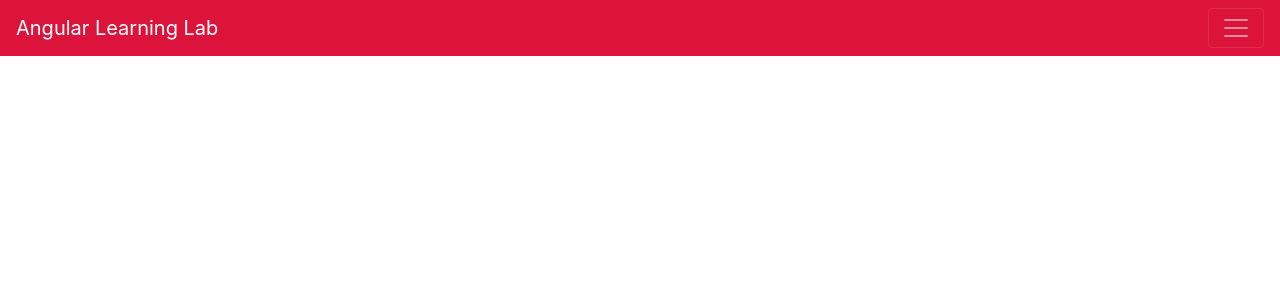
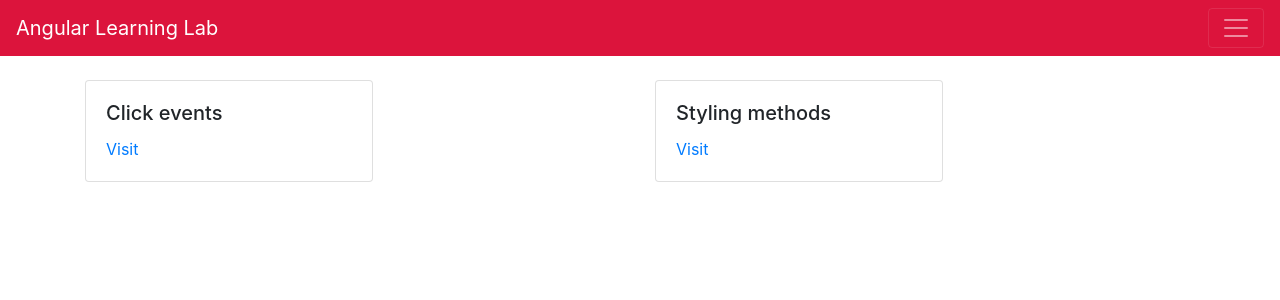
Before and after one commit to thomasabishop/angular-learning-lab, an Angular app: page / in a window 1280 px wide. Shown: the top 300 px of the page. Built offline with nearby package versions, Linux system fonts and the light colour scheme.

Commit message:
Add layout components and splash page

```diff
--- a/src/app/app.component.html
+++ b/src/app/app.component.html
@@ -1,24 +1,6 @@
-<nav [style.background]="headerColor" class="navbar navbar-dark fixed-top">
-  <a class="navbar-brand" href="#">{{ title }}</a>
-  <button
-    class="navbar-toggler"
-    type="button"
-    data-toggle="collapse"
-    data-target="#navbarCollapse"
-    aria-controls="navbarCollapse"
-    aria-expanded="false"
-    aria-label="Toggle navigation"
-  >
-    <span class="navbar-toggler-icon"></span>
-  </button>
-  <div class="collapse navbar-collapse" id="navbarCollapse">
-    <ul class="navbar-nav mr-auto">
-      <li class="nav-item">
-        <a class="nav-link" routerLink="/home">Source</a>
-      </li>
-    </ul>
-  </div>
-</nav>
-<main>
-  <router-outlet> </router-outlet>
-</main>
+<app-header></app-header>
+<div class="container-lg">
+  <main>
+    <router-outlet> </router-outlet>
+  </main>
+</div>
--- a/src/app/app.component.ts
+++ b/src/app/app.component.ts
@@ -5,7 +5,4 @@ import {Component} from '@angular/core';
   templateUrl: './app.component.html',
   styleUrls: ['./app.component.less'],
 })
-export class AppComponent {
-  title = 'Angular Learning Lab';
-  headerColor = 'crimson';
-}
+export class AppComponent {}
--- /dev/null
+++ b/src/app/header/header.component.html
@@ -0,0 +1,23 @@
+<header>
+  <nav [style.background]="headerColor" class="navbar navbar-dark fixed-top">
+    <a class="navbar-brand" href="#">{{ title }}</a>
+    <button
+      class="navbar-toggler"
+      type="button"
+      data-toggle="collapse"
+      data-target="#navbarCollapse"
+      aria-controls="navbarCollapse"
+      aria-expanded="false"
+      aria-label="Toggle navigation"
+    >
+      <span class="navbar-toggler-icon"></span>
+    </button>
+    <div class="collapse navbar-collapse" id="navbarCollapse">
+      <ul class="navbar-nav mr-auto">
+        <li class="nav-item">
+          <a class="nav-link" routerLink="/home">Source</a>
+        </li>
+      </ul>
+    </div>
+  </nav>
+</header>
--- /dev/null
+++ b/src/app/header/header.component.ts
@@ -0,0 +1,14 @@
+import {Component, OnInit} from '@angular/core';
+
+@Component({
+  selector: 'app-header',
+  templateUrl: './header.component.html',
+  styleUrls: ['./header.component.less'],
+})
+export class HeaderComponent implements OnInit {
+  constructor() {}
+
+  ngOnInit(): void {}
+  title = 'Angular Learning Lab';
+  headerColor = 'crimson';
+}
--- /dev/null
+++ b/src/app/splash/component-list.ts
@@ -0,0 +1,15 @@
+interface IComponentList {
+  component: string;
+  path: string;
+}
+
+export const componentList: IComponentList[] = [
+  {
+    component: 'Click events',
+    path: '/click-events',
+  },
+  {
+    component: 'Styling methods',
+    path: '/styling-conventions',
+  },
+];
--- /dev/null
+++ b/src/app/splash/splash.component.html
@@ -0,0 +1,10 @@
+<div class="row">
+  <div class="col-sm" *ngFor="let component of COMPONENT_LIST">
+    <div class="card mb-3" style="width: 18rem">
+      <div class="card-body">
+        <h5 class="card-title">{{ component.component }}</h5>
+        <a routerLink="{{ component.path }}" class="card-link">Visit</a>
+      </div>
+    </div>
+  </div>
+</div>
--- /dev/null
+++ b/src/app/splash/splash.component.ts
@@ -0,0 +1,14 @@
+import {Component, OnInit} from '@angular/core';
+import {componentList} from './component-list';
+
+@Component({
+  selector: 'app-splash',
+  templateUrl: './splash.component.html',
+  styleUrls: ['./splash.component.less'],
+})
+export class SplashComponent implements OnInit {
+  constructor() {}
+
+  ngOnInit(): void {}
+  COMPONENT_LIST = componentList;
+}
--- a/src/styles.less
+++ b/src/styles.less
@@ -1,5 +1,5 @@
 /* You can add global styles to this file, and also import other style files */
 
 main {
-  margin: 80px 1rem;
+  margin-top: 80px;
 }
```
Also changed, not shown: src/app/app.module.ts (+13 -1 lines), src/app/header/header.component.less (added), src/app/splash/splash.component.less (added), 2 other files (tests, documents, lock files or other folders).
